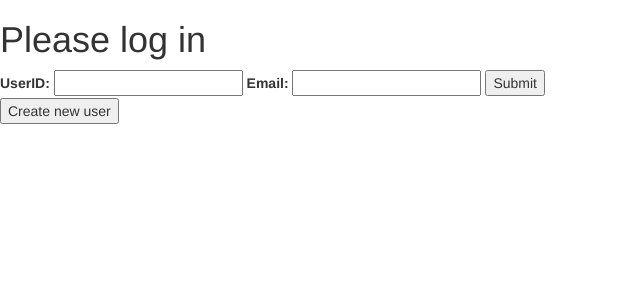
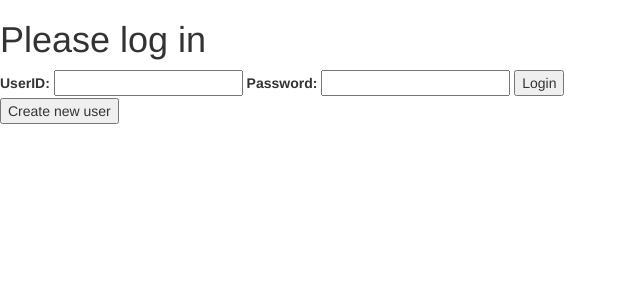
Before and after one commit to fuentesori/DBtest, a Flask app: page / in a window 1280 px wide. Shown: the top 300 px of the page, without its empty margins (0-640 px from the left). Run offline with Flask 2, Linux system fonts and the light colour scheme; parts of the project's set-up code (start-up, migrations or seed data) failed here and were passed over; some libraries are stand-ins or nearby versions.

Commit message:
more functionality

```diff
--- a/app.py
+++ b/app.py
@@ -116,6 +116,19 @@ def post_trade():
     g.conn.execute(cmd, (users[0], users[1], users[2], users[3], users[4], users[5], users[6], users[7], users[8], users[9], users[10]));
     return redirect(url_for('portfolio', uid=uid))
 
+@app.route('/post_cash', methods=['POST'])
+def post_user():
+    uid=1
+    portfolioid =9
+    cmd = 'SELECT MAX(transactionid) FROM cash_transactions'
+    cursor = g.conn.execute(cmd)
+    for result in cursor:
+        transactionid = cursor + 1
+    cash = [transactionid, request.form['uid'], request.form['fname'], request.form['lname'], request.form['address'], request.form['phone'], request.form['ssn']]
+    cmd = 'INSERT INTO cash_transactions VALUES (%s, %s, %s, %s, %s, %s)';
+    g.conn.execute(cmd, (users[0], users[1], users[2], users[3], users[4], users[5]));
+    return redirect(url_for('portfolio', uid=uid))
+
 
 #New User page and adding new user to database
 @app.route('/newuser')
--- a/templates/login.html
+++ b/templates/login.html
@@ -19,9 +19,9 @@
   <form method="post" action="/check_login">
       <label>UserID:</label>
       <input id="uid" name="uid" type="number"/>
-      <label>Email:</label>
-      <input id="email" name="email" type="text"/>
-      <input type="submit"/>
+      <label>Password:</label>
+      <input id="password" name="password" type="text"/>
+      <input type="submit" value="Login"/>
   </form>
 
   <form action="/newuser">
--- a/templates/portfolio.html
+++ b/templates/portfolio.html
@@ -61,7 +61,7 @@
     <input id="current_price" name="current_price" type="float"/> <br>
     <input type="radio" name="order" value="buy"> Buy<br>
     <input type="radio" name="order" value="sell"> Sell<br>
-    <input type="submit"/>
+    <input type="submit" value="Execute"/>
 </form>
 
 <form method="post" action="/post_cash">
@@ -76,7 +76,7 @@
     <input id="amount" name="amount" type="float"/> <br>
     <input id="order" type="radio" name="order" value="In"> In<br>
     <input id="order" type="radio" name="order" value="Out"> Out<br>
-    <input type="submit"/>
+    <input type="submit" value="Transfer"/>
 </form>
 
 </body>
```
